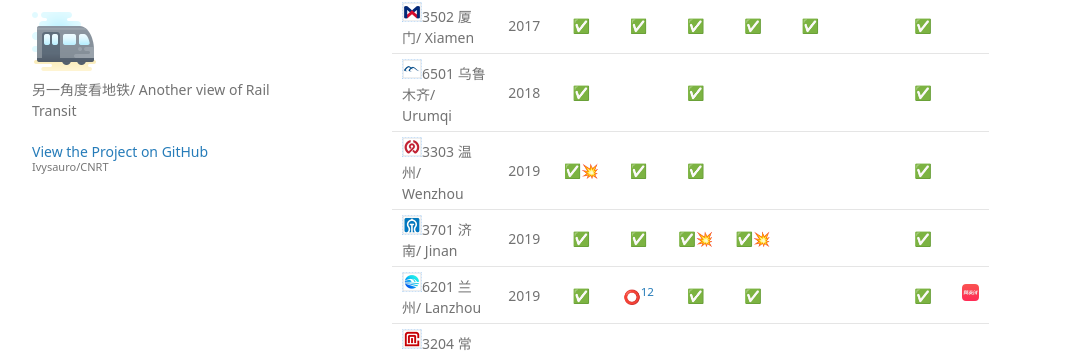
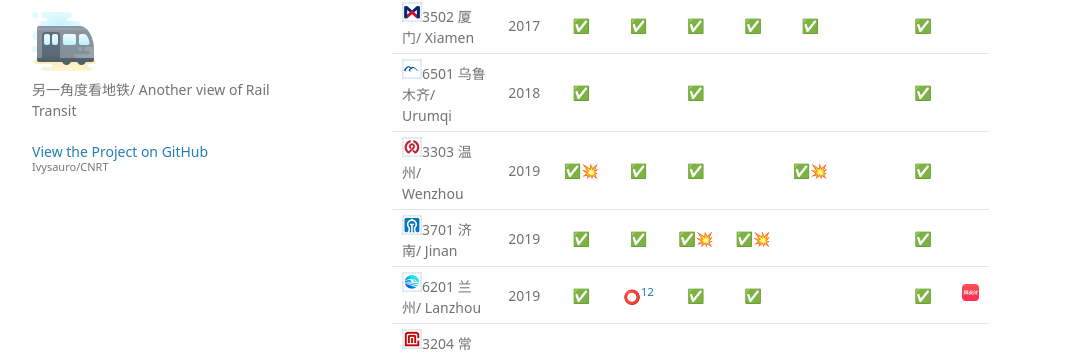
Before and after one commit to Ivysauro/CNRT, a Jekyll site: the page built from data/Pay.md, in a window 1280 px wide and 900 px high, scrolled down 3218 px. Shown: the part 99-452 px from the top of the window, without its empty margins (178-1249 px from the left). Built offline with Jekyll 4.4.1, drawn with Linux system fonts in a browser that asks for light colours; some web fonts are replaced; our own code applies the rules of GitHub Pages for plain Markdown files; a script that is not in the unit is left out.

Commit message:
🚇更新温州数据
温州支持云闪付乘车码（小程序）

```diff
--- a/data/Pay.md
+++ b/data/Pay.md
@@ -78,7 +78,7 @@
 | <img src="https://raw.githubusercontent.com/Ivysauro/CNRT/master/images/city/gy.gif" width="20" hegiht="20"/>5201 贵阳/ Guiyang | 2017 | ✅ | ⭕[^gy] | | | ✅ | | ✅ | |
 | <img src="https://raw.githubusercontent.com/Ivysauro/CNRT/master/images/city/xm.gif" width="20" hegiht="20"/>3502 厦门/ Xiamen | 2017 | ✅ | ✅ | ✅ | ✅ | ✅ | | ✅ | |
 | <img src="https://raw.githubusercontent.com/Ivysauro/CNRT/master/images/city/wlmq.gif" width="20" hegiht="20"/>6501 乌鲁木齐/ Urumqi | 2018 | ✅ | | ✅ | | | | ✅ | |
-| <img src="https://raw.githubusercontent.com/Ivysauro/CNRT/master/images/city/wz.gif" width="20" hegiht="20"/>3303 温州/ Wenzhou | 2019 | ✅💥 | ✅ | ✅ | | | | ✅ | |
+| <img src="https://raw.githubusercontent.com/Ivysauro/CNRT/master/images/city/wz.gif" width="20" hegiht="20"/>3303 温州/ Wenzhou | 2019 | ✅💥 | ✅ | ✅ | | ✅💥 | | ✅ | |
 | <img src="https://raw.githubusercontent.com/Ivysauro/CNRT/master/images/city/jn.gif" width="20" hegiht="20"/>3701 济南/ Jinan | 2019 | ✅ | ✅ | ✅💥 | ✅💥 | | | ✅ | |
 | <img src="https://raw.githubusercontent.com/Ivysauro/CNRT/master/images/city/lz.gif" width="20" hegiht="20"/>6201 兰州/ Lanzhou | 2019 | ✅ | ⭕[^lz] | ✅ | ✅ | | | ✅ | <img src="https://raw.githubusercontent.com/Ivysauro/CNRT/master/images/BestPay.png" width="20" hegiht="20" alt="BestPay"/> |
 | <img src="https://raw.githubusercontent.com/Ivysauro/CNRT/master/images/city/cz.gif" width="20" hegiht="20"/>3204 常州/ Changzhou | 2019 | ✅ | ✅ | | | | | ✅ |
```
